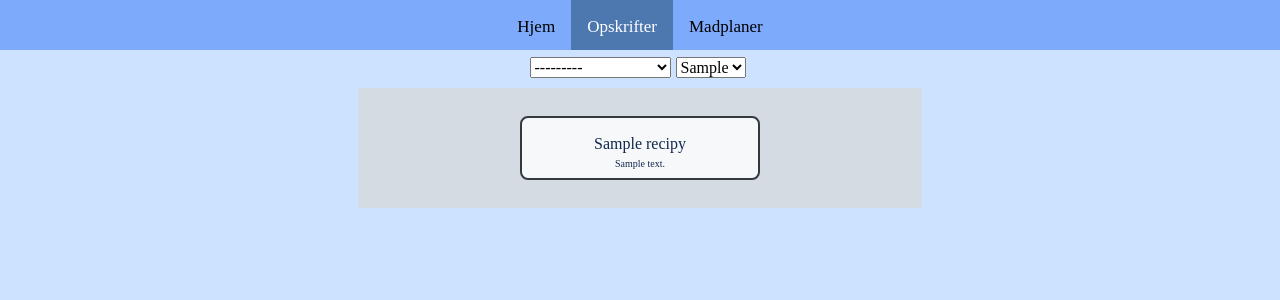
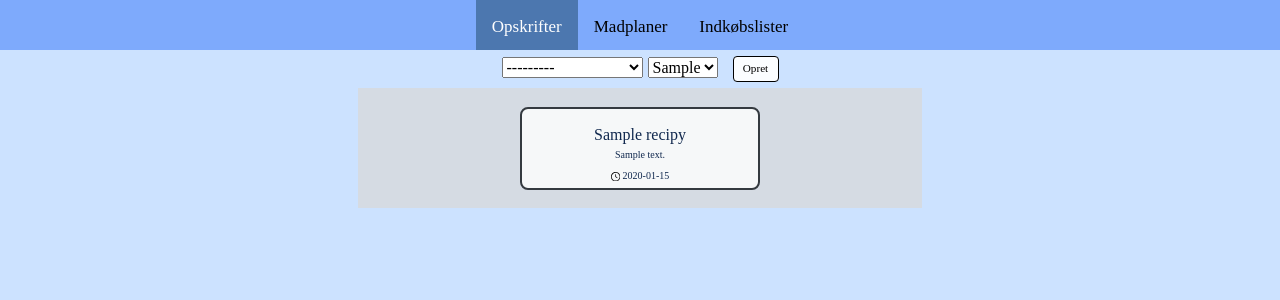
Before and after one commit to kaspernyhus/madplan, a Django app: page /recipies/ in a window 1280 px wide. Shown: the top 300 px of the page. Run offline with Django 3.2, Linux system fonts and the light colour scheme; tables that the repository leaves empty hold one stand-in row (values such as "Sample post"); grey boxes marked "Sample" are stand-in pictures; some libraries are stand-ins or nearby versions.

Commit message:
no index redesign

```diff
--- a/Madplan/settings.py
+++ b/Madplan/settings.py
@@ -113,7 +113,7 @@ AUTH_PASSWORD_VALIDATORS = [
 # Internationalization
 # https://docs.djangoproject.com/en/3.1/topics/i18n/
 
-LANGUAGE_CODE = 'en-us'
+LANGUAGE_CODE = 'da'
 
 TIME_ZONE = 'UTC'
 
--- a/Madplan/static/css/style.css
+++ b/Madplan/static/css/style.css
@@ -139,27 +139,32 @@ h1, .h1 {
 
 
 .xsml-button {
-  background: #F1FDF1;
-  border: 2px solid rgba(13, 91, 35, 0.33);
-  box-shadow: 0px 6px 0px rgba(0, 0, 0, 0.01), 0px 6px 5px rgba(0, 0, 0, 0.02), 0px 2px 20px rgba(0, 0, 0, 0.1);
+  background-color: rgb(251, 253, 255);
+  border: 1px solid black;
+
   border-radius: 4px;
 
-  /* background-color: rgb(208, 253, 210); */
-  /* border: 2px solid black; */
   color: black;
 
   text-align: center;
   text-decoration: none;
-  display: inline-block;
-  font-size: 60%;
+  line-height: 23px; /* <- changed this */
 
+
+  font-size: 70%;
+  width: 46px;
+  height: 26px;
   max-width: 360px;
   transition: all 170ms ease-in-out;
   cursor: pointer;
   box-sizing: border-box;
   position: relative;
+  margin-left: 10px;
 }
 
+.flex {
+  display: flex;
+}
 
 .var-button {
   background: #F1FDF1;
@@ -288,6 +293,7 @@ tr:nth-child(even) {
 
 .sub-label {
   font-size: 10px;
+  margin: 0;
 }
 
 .grouplabel {
--- a/foodplan/views.py
+++ b/foodplan/views.py
@@ -31,8 +31,6 @@ def view_foodplan(request, foodplan_id):
         elif request.POST.getlist('edit_quantity'):
             recipe_ids = request.POST.getlist('recipe_id')
             quantities = request.POST.getlist('qty')
-            print('Recipe ids:', recipe_ids)
-            print('Qty: ', quantities)
             for i, recipe_id in enumerate(recipe_ids):
                 foodplan = Foodplans.objects.get(foodplan_id=foodplan_id, recipe_id=recipe_id)
                 foodplan.quantity = quantities[i]
@@ -41,7 +39,8 @@ def view_foodplan(request, foodplan_id):
     foodplan = Foodplans.objects.all().filter(foodplan_id=foodplan_id)
     recipies = []
     for recipe in foodplan:
-        recipies.append({'name': recipe.get_recipe_name(), 'id': recipe.recipe_id, 'quantity': recipe.quantity})
+        recipe_obj = Recipies.objects.get(pk=recipe.recipe_id)
+        recipies.append({'recipe_obj': recipe_obj, 'quantity': recipe.quantity})
     if not recipies: # if there is no more recipies in current foodplan
         return redirect('/foodplans/')
 
--- a/recipies/forms.py
+++ b/recipies/forms.py
@@ -57,7 +57,12 @@ class RecipeTagsForm(forms.ModelForm):
 
     fields = (
       'tags',
+      'prep_time'
     )
     labels = {
       'tags': '',
+      'prep_time': ''
     }
+    widgets = {
+      'prep_time': forms.TextInput(attrs={'size': 6}),
+    }
--- a/recipies/models.py
+++ b/recipies/models.py
@@ -32,6 +32,7 @@ class Recipies(models.Model):
   recipe_type = models.ForeignKey(RecipeTypes, on_delete=models.DO_NOTHING, blank=True)
   photo_thumbnail = models.ImageField(upload_to='photos/thumbnails/', blank=True)
   tags = models.ManyToManyField(RecipeTags)
+  prep_time = models.CharField(max_length=6, blank=True, null=True)
 
   def __str__(self):
     return self.name
--- a/recipies/views.py
+++ b/recipies/views.py
@@ -26,7 +26,14 @@ def show_recipies(request):
         form = RecipeTypeFilterBox()
     recipies = []
     for recipe in recipies_query:
-        recipies.append({'id':recipe.id, 'name': recipe.name, 'type': recipe.get_type(), 'description': recipe.description, 'photo_thumbnail': recipe.photo_thumbnail})
+        recipies.append({
+            'id':recipe.id,
+            'name': recipe.name,
+            'type': recipe.get_type(),
+            'description': recipe.description,
+            'photo_thumbnail': recipe.photo_thumbnail,
+            'prep_time': recipe.prep_time
+            })
     # Randomize recipies order
     shuffle(recipies)
 
@@ -150,8 +157,10 @@ def edit_recipe(request, recipe_id):
             recipe.save()
         elif request.POST.getlist('edit_tags'):
             tags = request.POST.getlist('tags')
+            prep_time = request.POST.get('prep_time')
             recipe = Recipies.objects.get(pk=recipe_id)
             recipe.tags.set(tags)
+            recipe.prep_time = prep_time
             recipe.save()
 
 
@@ -165,7 +174,9 @@ def edit_recipe(request, recipe_id):
             'date': data.date,
             'description': data.description,
             'photo_thumbnail': data.photo_thumbnail,
-            'tags': data.tags}
+            'tags': data.tags,
+            'prep_time': data.prep_time
+            }
     # Get info on the ingredients in the recipe
     recipe_ingredients_quary = RecipeIngredients.objects.all().filter(recipe_id=recipe_id)
     recipe_ingredients = []
@@ -188,7 +199,7 @@ def edit_recipe(request, recipe_id):
     # Tags form
     tags_query = RecipeTags.objects.all().filter(recipies=recipe_id)
     tags = [object.id for object in tags_query]
-    form = RecipeTagsForm(initial={'tags':tags})
+    form = RecipeTagsForm(initial={'tags':tags, 'prep_time': recipe_data['prep_time']})
 
     context = {'recipe': recipe_data, 'recipe_ingredients': recipe_ingredients, 'instructions': recipe_instructions, 'all_ingredients': all_ingredients_quary, 'units': units, 'form': form}
     return render(request, 'recipies/edit_recipe.html', context)
--- a/templates/partials/_navbar.html
+++ b/templates/partials/_navbar.html
@@ -2,13 +2,6 @@
 
 <div id="nav">
   <ul>
-    <li>
-      <a
-      {% if '/' == request.path %}
-        class="active"
-      {% endif %}
-      href="{% url 'index' %}">Hjem</a>
-    </li>
     <li>
       <a
       {% if '/recipies/' == request.path %}
@@ -23,5 +16,12 @@
       {% endif %}
       href="{% url 'view_foodplans' %}">Madplaner</a>
     </li>
+    <li>
+      <a
+      {% if '/todo/' == request.path %}
+        class="active"
+      {% endif %}
+      href="{% url 'todo_index' %}">Indkøbslister</a>
+    </li>
   </ul>
 </div>
--- a/templates/recipies/index.html
+++ b/templates/recipies/index.html
@@ -6,10 +6,13 @@
 
 
 <div class="center container">
-        <form method="GET" class="filterbox" name="filterbox" action="{% url 'show_recipies' %}">
-            {% csrf_token %}
-            {{ form.as_p }}
-        </form>
+        <div class="flex">
+            <form method="GET" class="filterbox" name="filterbox" action="{% url 'show_recipies' %}">
+                {% csrf_token %}
+                {{ form.as_p }}
+            </form>
+            <a href="{% url 'new_recipe' %}" class="xsml-button">Opret</a>
+        </div>
 
     <table>
         <tbody>
@@ -19,6 +22,15 @@
                     <a href="{% url 'show_recipe' recipe.id %}">
                         <span class="recipe-label">{{recipe.name}}
                             <p class="sub-label">{{recipe.description}}</p>
+                            {% if recipe.prep_time %}
+                            <span class="sub-label">
+                                <svg height="7pt" width="7pt" version="1.1" id="Capa_1" xmlns="http://www.w3.org/2000/svg" xmlns:xlink="http://www.w3.org/1999/xlink" x="0px" y="0px" viewBox="0 0 512 512" style="enable-background:new 0 0 512 512;" xml:space="preserve">
+                                    <path d="M347.216,301.211l-71.387-53.54V138.609c0-10.966-8.864-19.83-19.83-19.83c-10.966,0-19.83,8.864-19.83,19.83v118.978    c0,6.246,2.935,12.136,7.932,15.864l79.318,59.489c3.569,2.677,7.734,3.966,11.878,3.966c6.048,0,11.997-2.717,15.884-7.952    C357.766,320.208,355.981,307.775,347.216,301.211z"/>
+                                    <path d="M256,0C114.833,0,0,114.833,0,256s114.833,256,256,256s256-114.833,256-256S397.167,0,256,0z M256,472.341    c-119.275,0-216.341-97.066-216.341-216.341S136.725,39.659,256,39.659c119.295,0,216.341,97.066,216.341,216.341    S375.275,472.341,256,472.341z"/>
+                                </svg>
+                                {{recipe.prep_time}}
+                            </span>
+                            {% endif %}
                         </span>
                     </a>
                 </td>
```
Also changed, not shown: pages/views.py (+6 -2 lines), templates/foodplans/foodplan.html (+23 -17 lines), templates/foodplans/foodplans.html (+5 -4 lines), templates/recipies/edit_recipe.html (+3 -7 lines), templates/todo/index.html (+7 -9 lines), _db.sqlite3 (added), foodplan/migrations/0012_auto_20210117_1517.py (added), ingredients/migrations/0006_auto_20210117_1517.py (added), recipies/migrations/0016_auto_20210117_1517.py (added), recipies/migrations/0017_auto_20210117_1634.py (added).
